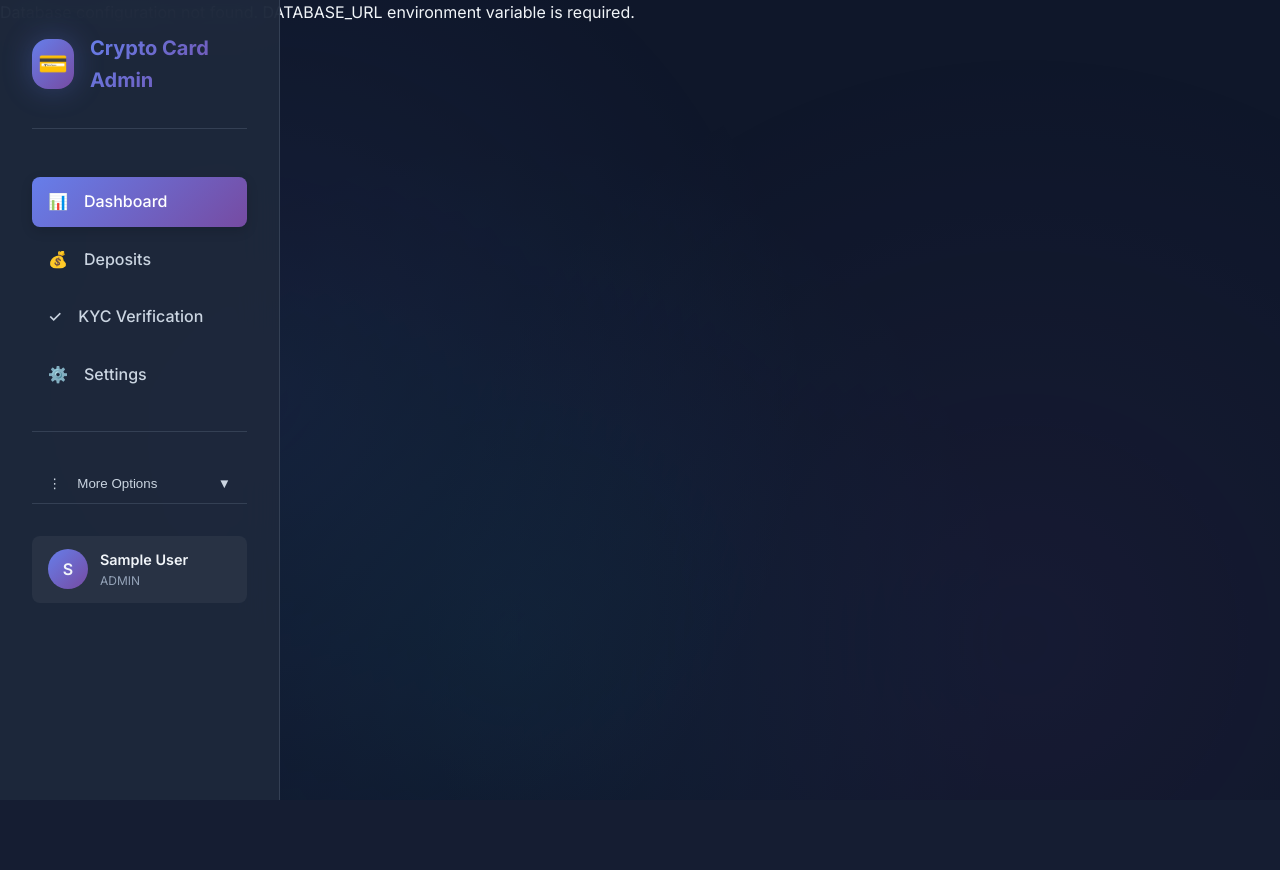
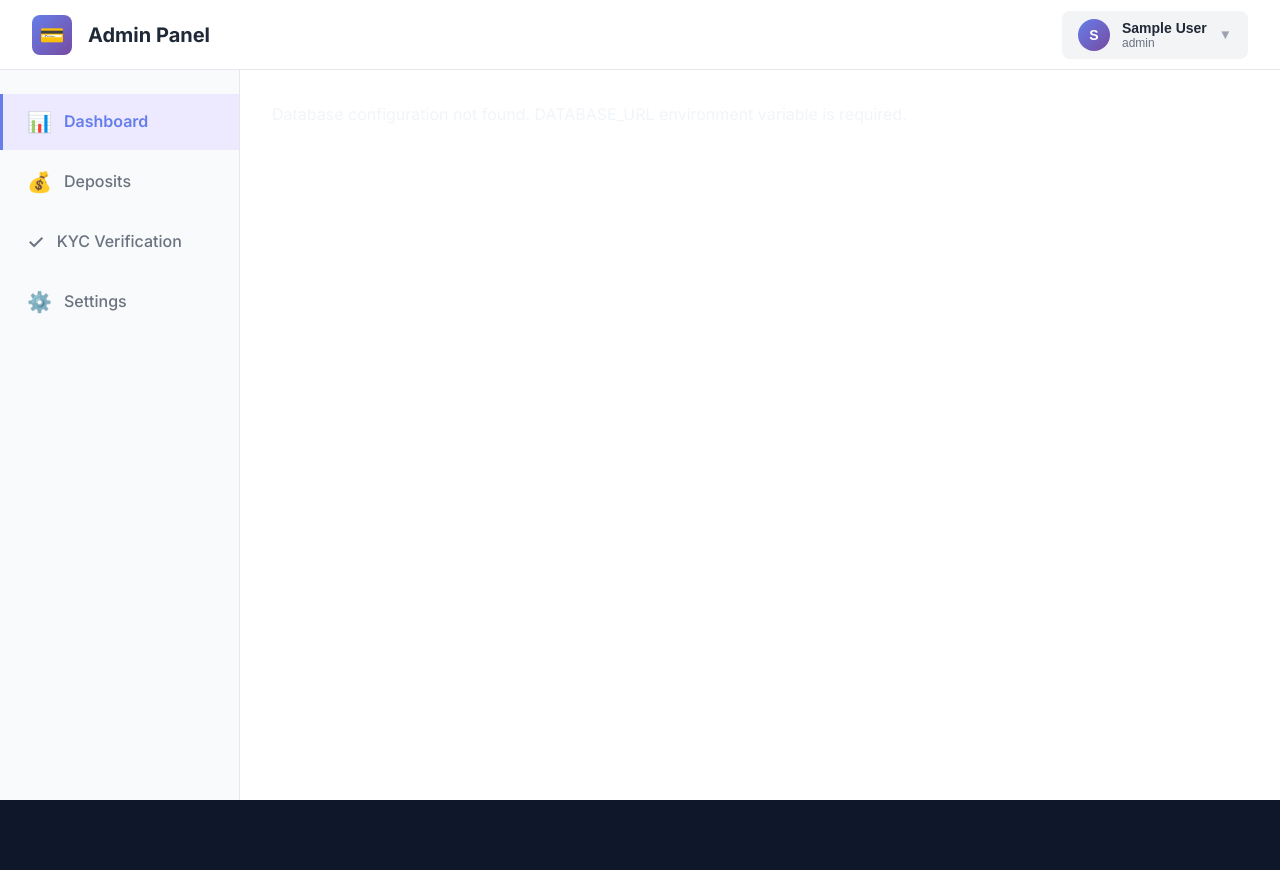
Before and after one commit to Ddjalex/ET, a PHP site: page /admin/dashboard.php in a window 1280 px wide. Before the commit the page ends 800 px from the top, so only its background shows below. Run offline with PHP 8.4, Linux system fonts and the light colour scheme; the visitor is signed in with stand-in values (Sample User, id 1); some libraries are stand-ins or nearby versions.

Commit message:
Update admin interface to use a header and main content area
Refactor public_html/admin/includes/header.php and footer.php to replace the sidebar navigation with a fixed header, incorporating user profile and actions, and restructure the layout to accommodate a main content area.

Replit-Commit-Author: Agent
Replit-Commit-Session-Id: 49e3869c-5862-4532-b5e2-b607edf08065
Replit-Commit-Checkpoint-Type: full_checkpoint
Replit-Commit-Screenshot-Url: https://storage.googleapis.com/screenshot-production-us-central1/7c0069bb-0808-4185-a8ed-b8b43a31e02c/49e3869c-5862-4532-b5e2-b607edf08065/tsVOEk6

```diff
--- a/public_html/admin/includes/footer.php
+++ b/public_html/admin/includes/footer.php
@@ -1,4 +1,3 @@
-        </div>
-    </div>
+    </main>
 </body>
 </html>
--- a/public_html/admin/includes/header.php
+++ b/public_html/admin/includes/header.php
@@ -13,82 +13,87 @@ $currentPage = basename($_SERVER['PHP_SELF'], '.php');
     <link rel="stylesheet" href="/admin/assets/admin-styles.css">
 </head>
 <body>
-    <!-- Sidebar Navigation -->
-    <aside class="admin-sidebar">
-        <div class="sidebar-brand">
-            <div class="sidebar-logo">💳</div>
-            <div class="sidebar-title">Crypto Card Admin</div>
+    <!-- Top Header Bar -->
+    <header style="position: fixed; top: 0; left: 0; right: 0; height: 70px; background: white; border-bottom: 1px solid #e5e7eb; display: flex; align-items: center; justify-content: space-between; padding: 0 2rem; z-index: 1000;">
+        <div style="display: flex; align-items: center; gap: 1rem;">
+            <div style="width: 40px; height: 40px; background: linear-gradient(135deg, #667eea 0%, #764ba2 100%); border-radius: 8px; display: flex; align-items: center; justify-content: center; font-size: 20px;">
+                💳
+            </div>
+            <span style="font-size: 1.25rem; font-weight: 700; color: #1f2937;">Admin Panel</span>
         </div>
 
-        <ul class="sidebar-nav">
-            <li class="sidebar-nav-item">
-                <a href="/admin/dashboard.php" class="sidebar-nav-link <?php echo $currentPage === 'dashboard' ? 'active' : ''; ?>">
-                    <span>📊</span> Dashboard
+        <div style="display: flex; align-items: center; gap: 1.5rem;">
+            <button onclick="toggleUserMenu()" style="display: flex; align-items: center; gap: 0.75rem; background: #f3f4f6; padding: 0.5rem 1rem; border-radius: 8px; border: none; cursor: pointer; position: relative;">
+                <div style="width: 32px; height: 32px; background: linear-gradient(135deg, #667eea 0%, #764ba2 100%); border-radius: 50%; display: flex; align-items: center; justify-content: center; color: white; font-weight: 700; font-size: 14px;">
+                    <?php echo strtoupper(substr($currentAdmin['username'], 0, 1)); ?>
+                </div>
+                <div style="text-align: left;">
+                    <div style="font-weight: 600; font-size: 0.875rem; color: #1f2937;">
+                        <?php echo htmlspecialchars($currentAdmin['full_name'] ?: $currentAdmin['username']); ?>
+                    </div>
+                    <div style="font-size: 0.75rem; color: #6b7280;">
+                        <?php echo htmlspecialchars(str_replace('_', ' ', $currentAdmin['role'])); ?>
+                    </div>
+                </div>
+                <span style="color: #9ca3af;">▼</span>
+
+                <!-- User Dropdown Menu -->
+                <div id="userMenu" style="display: none; position: absolute; top: 100%; right: 0; margin-top: 0.5rem; background: white; border: 1px solid #e5e7eb; border-radius: 8px; box-shadow: 0 10px 25px rgba(0,0,0,0.1); min-width: 200px; overflow: hidden;">
+                    <a href="/admin/change-password.php" style="display: block; padding: 0.75rem 1rem; color: #374151; text-decoration: none; transition: background 0.2s; border-bottom: 1px solid #f3f4f6;">
+                        🔐 Change Password
+                    </a>
+                    <a href="/admin/logout.php" style="display: block; padding: 0.75rem 1rem; color: #dc2626; text-decoration: none; transition: background 0.2s;">
+                        🚪 Log Out
+                    </a>
+                </div>
+            </button>
+        </div>
+    </header>
+
+    <script>
+    function toggleUserMenu() {
+        const menu = document.getElementById('userMenu');
+        menu.style.display = menu.style.display === 'none' ? 'block' : 'none';
+    }
+    // Close menu when clicking outside
+    document.addEventListener('click', function(event) {
+        const userMenu = document.getElementById('userMenu');
+        const button = event.target.closest('button[onclick="toggleUserMenu()"]');
+        if (!button && userMenu && userMenu.style.display === 'block') {
+            userMenu.style.display = 'none';
+        }
+    });
+    </script>
+
+    <!-- Sidebar Navigation -->
+    <aside style="position: fixed; left: 0; top: 70px; width: 240px; height: calc(100vh - 70px); background: #f9fafb; border-right: 1px solid #e5e7eb; padding: 1.5rem 0; overflow-y: auto; z-index: 100;">
+        <ul style="list-style: none; padding: 0; margin: 0;">
+            <li style="margin-bottom: 0.25rem;">
+                <a href="/admin/dashboard.php" style="display: flex; align-items: center; gap: 0.75rem; padding: 0.75rem 1.5rem; color: <?php echo $currentPage === 'dashboard' ? '#667eea' : '#6b7280'; ?>; text-decoration: none; background: <?php echo $currentPage === 'dashboard' ? '#ede9fe' : 'transparent'; ?>; border-left: 3px solid <?php echo $currentPage === 'dashboard' ? '#667eea' : 'transparent'; ?>; font-weight: <?php echo $currentPage === 'dashboard' ? '600' : '500'; ?>; transition: all 0.2s;">
+                    <span style="font-size: 1.25rem;">📊</span>
+                    <span>Dashboard</span>
                 </a>
             </li>
-            <li class="sidebar-nav-item">
-                <a href="/admin/deposits.php" class="sidebar-nav-link <?php echo $currentPage === 'deposits' ? 'active' : ''; ?>">
-                    <span>💰</span> Deposits
+            <li style="margin-bottom: 0.25rem;">
+                <a href="/admin/deposits.php" style="display: flex; align-items: center; gap: 0.75rem; padding: 0.75rem 1.5rem; color: <?php echo $currentPage === 'deposits' ? '#667eea' : '#6b7280'; ?>; text-decoration: none; background: <?php echo $currentPage === 'deposits' ? '#ede9fe' : 'transparent'; ?>; border-left: 3px solid <?php echo $currentPage === 'deposits' ? '#667eea' : 'transparent'; ?>; font-weight: <?php echo $currentPage === 'deposits' ? '600' : '500'; ?>; transition: all 0.2s;">
+                    <span style="font-size: 1.25rem;">💰</span>
+                    <span>Deposits</span>
                 </a>
             </li>
-            <li class="sidebar-nav-item">
-                <a href="/admin/kyc.php" class="sidebar-nav-link <?php echo $currentPage === 'kyc' ? 'active' : ''; ?>">
-                    <span>✓</span> KYC Verification
+            <li style="margin-bottom: 0.25rem;">
+                <a href="/admin/kyc.php" style="display: flex; align-items: center; gap: 0.75rem; padding: 0.75rem 1.5rem; color: <?php echo $currentPage === 'kyc' ? '#667eea' : '#6b7280'; ?>; text-decoration: none; background: <?php echo $currentPage === 'kyc' ? '#ede9fe' : 'transparent'; ?>; border-left: 3px solid <?php echo $currentPage === 'kyc' ? '#667eea' : 'transparent'; ?>; font-weight: <?php echo $currentPage === 'kyc' ? '600' : '500'; ?>; transition: all 0.2s;">
+                    <span style="font-size: 1.25rem;">✓</span>
+                    <span>KYC Verification</span>
                 </a>
             </li>
-            <li class="sidebar-nav-item">
-                <a href="/admin/settings.php" class="sidebar-nav-link <?php echo $currentPage === 'settings' ? 'active' : ''; ?>">
-                    <span>⚙️</span> Settings
+            <li style="margin-bottom: 0.25rem;">
+                <a href="/admin/settings.php" style="display: flex; align-items: center; gap: 0.75rem; padding: 0.75rem 1.5rem; color: <?php echo $currentPage === 'settings' ? '#667eea' : '#6b7280'; ?>; text-decoration: none; background: <?php echo $currentPage === 'settings' ? '#ede9fe' : 'transparent'; ?>; border-left: 3px solid <?php echo $currentPage === 'settings' ? '#667eea' : 'transparent'; ?>; font-weight: <?php echo $currentPage === 'settings' ? '600' : '500'; ?>; transition: all 0.2s;">
+                    <span style="font-size: 1.25rem;">⚙️</span>
+                    <span>Settings</span>
                 </a>
             </li>
         </ul>
+    </aside>
 
-        <!-- More Options Menu -->
-        <div style="margin-top: 2rem; padding-top: 2rem; border-top: 1px solid var(--card-border); position: relative;">
-            <button onclick="toggleMoreMenu()" class="sidebar-nav-link" style="width: 100%; display: flex; align-items: center; justify-content: space-between; background: transparent; border: none; cursor: pointer; padding: 0.75rem 1rem; border-radius: var(--radius-sm); transition: all 0.3s ease;">
-                <span style="display: flex; align-items: center; gap: var(--spacing-sm);">
-                    <span>⋮</span> More Options
-                </span>
-                <span id="moreMenuArrow" style="transition: transform 0.3s ease;">▼</span>
-            </button>
-
-            <div id="moreMenu" style="display: none; margin-top: 0.5rem; background: var(--bg-secondary); border-radius: var(--radius-sm); overflow: hidden; border: 1px solid var(--card-border);">
-                <a href="/admin/change-password.php" class="sidebar-nav-link <?php echo $currentPage === 'change-password' ? 'active' : ''; ?>" style="border-radius: 0;">
-                    <span>🔐</span> Change Password
-                </a>
-                <a href="/admin/logout.php" class="sidebar-nav-link" style="color: #ef4444; border-radius: 0;">
-                    <span>🚪</span> Logout
-                </a>
-            </div>
-        </div>
-
-        <script>
-        function toggleMoreMenu() {
-            const menu = document.getElementById('moreMenu');
-            const arrow = document.getElementById('moreMenuArrow');
-            if (menu.style.display === 'none') {
-                menu.style.display = 'block';
-                arrow.style.transform = 'rotate(180deg)';
-            } else {
-                menu.style.display = 'none';
-                arrow.style.transform = 'rotate(0deg)';
-            }
-        }
-        </script>
-
-        <div style="margin-top: auto; padding-top: 2rem; border-top: 1px solid var(--card-border);">
-            <div style="padding: 0.75rem 1rem; background: var(--glass-bg); border-radius: var(--radius-sm);">
-                <div style="display: flex; align-items: center; gap: 0.75rem;">
-                    <div class="user-avatar"><?php echo strtoupper(substr($currentAdmin['username'], 0, 1)); ?></div>
-                    <div style="flex: 1; min-width: 0;">
-                        <div style="font-weight: 600; font-size: 0.9rem; color: var(--text-primary); truncate;">
-                            <?php echo htmlspecialchars($currentAdmin['full_name'] ?: $currentAdmin['username']); ?>
-                        </div>
-                        <div style="font-size: 0.75rem; color: var(--text-muted); text-transform: uppercase;">
-                            <?php echo htmlspecialchars(str_replace('_', ' ', $currentAdmin['role'])); ?>
-                        </div>
-                    </div>
-                </div>
-            </div>
-        </div>
-    </aside>
+    <!-- Main Content Area -->
+    <main style="margin-left: 240px; margin-top: 70px; padding: 2rem; min-height: calc(100vh - 70px); background: #ffffff;">
```
Also changed, not shown: attached_assets/image_1760947786376.png (added), 1 other file.
